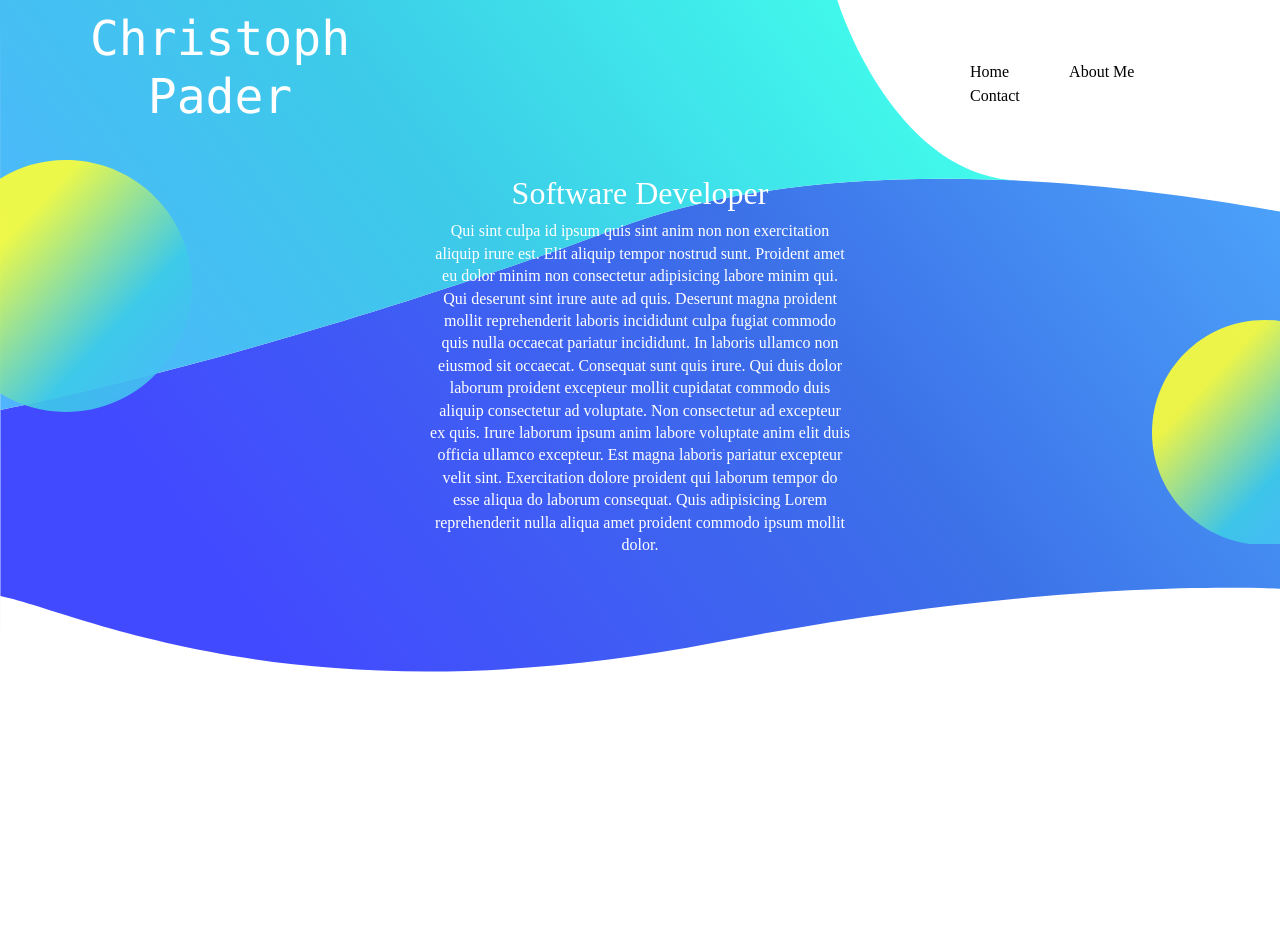
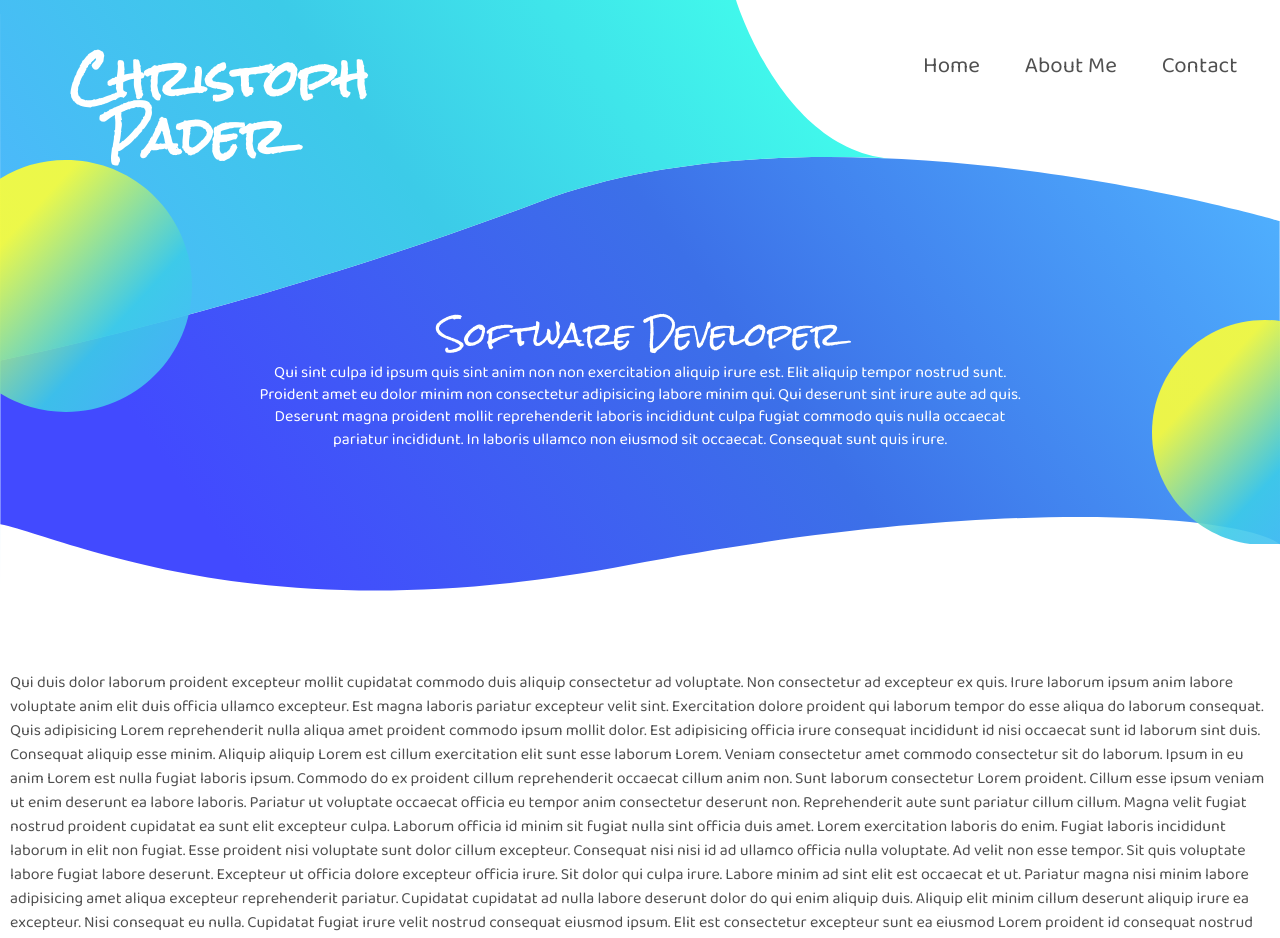
Before and after one commit to chrispad2k/chrispad2k.github.io, a React app: page / in a window 1280 px wide. Shown: the top 938 px of the page. Built offline with nearby package versions, Linux system fonts and the light colour scheme.

Commit message:
improved header and added typo

```diff
--- a/src/App.less
+++ b/src/components/App.less
@@ -1,4 +1,5 @@
-@import './styles/colors';
+@import '../styles/colors';
+@import '../styles/typo';
 
 .app {
   display: grid;
@@ -8,10 +9,7 @@
     'hd hd hd   hd   hd   hd   hd   hd   hd'
     'main main main main main main main main main'
     'ft ft ft   ft   ft   ft   ft   ft   ft';
-
   gap: 10px 10px;
-  font-family: 'Montserrat';
-  color: white;
 
   .area {
     padding: 10px;
@@ -19,56 +17,68 @@
 
   .header {
     .area();
-
-    display: grid;
-    grid-template-columns: repeat(9, 1fr);
-    grid-auto-rows: auto;
-    grid-template-areas:
-    'lg lg lg .  .  .  nv nv nv'
-    '.  .   . tx tx tx .  .  . ';
-
     grid-area: hd;
     text-align: center;
+    background: url('../../public/images/bg.svg') no-repeat;
+    background-size: 100% auto;
+    background-position: top right;
+    padding: 50px 0 200px 0;
 
-    background: url('../public/images/bg.svg') no-repeat;
-    background-size: cover;
-    padding-bottom: 100px;
+    .top {
+      display: grid;
+      grid-template-rows: auto;
+      grid-template-columns: 300px auto min-content;
+      grid-template-areas: 'lg . nv';
+      padding: 0 20px;
 
       .logo {
+        .light();
         grid-area: lg;
         font-size: 3em;
-      font-family: Monaco;
-
-      color: white;
-    }
-
-    .text {
-      grid-area: tx;
-      text-align: center;
-
-      color: white;
-
-      p {
-        line-height: 1.4em;
-      }
+        font-weight: bold;
+        align-self: center;
+        margin: 0;
+        padding-left: 50px;
       }
 
       nav {
         grid-area: nv;
-      padding: 50px;
 
         ul {
+          display: flex;
+          margin: 0;
+          padding: 0;
+          width: 100%;
           list-style-type: none;
           float: right;
 
           li {
             float: left;
+            flex: 1;
 
             a {
-            color: #000;
-            padding: 0 30px;
+              display: block;
+              font-size: 1.4em;
+              padding: 0 1em;
+              white-space: nowrap;
             }
           }
+        }
+      }
+    }
+
+    .text {
+      .light();
+      grid-area: tx;
+      text-align: center;
+      justify-self: center;
+      width: 60%;
+      margin: 0 auto;
+      padding-top: 150px;
+
+      p {
+        line-height: 1.4em;
+        margin:0;
       }
     }
 
@@ -90,20 +100,17 @@
 
   .sidebar {
     .area();
-
     grid-area: sd;
   }
 
   .main {
     .area();
-
     grid-area: main;
     overflow-y: scroll;
   }
 
   .footer {
     .area();
-
     grid-area: ft;
   }
 }
--- a/src/App.tsx
+++ b/src/components/App.tsx
@@ -1,8 +1,8 @@
 import React from 'react'
 import { LoremIpsum } from 'lorem-ipsum'
 import './App.less'
-import circleLeft from '../public/images/circle-left.svg';
-import circleRight from '../public/images/circle-right.svg';
+import circleLeft from '../../public/images/circle-left.svg';
+import circleRight from '../../public/images/circle-right.svg';
 
 const lorem = new LoremIpsum({
   sentencesPerParagraph: {
@@ -22,6 +22,7 @@ function App() {
         <img className='circle-left' src={circleLeft} />
         <img className='circle-right' src={circleRight} />
 
+        <div className='top'>
           <h1 className='logo'>Christoph Pader</h1>
 
           <nav>
@@ -31,10 +32,11 @@ function App() {
               <li><a href='#'>Contact</a></li>
             </ul>
           </nav>
+        </div>
 
         <div className='text'>
           <h2>Software Developer</h2>
-          <p>{lorem.generateParagraphs(2)}</p>
+          <p>{lorem.generateParagraphs(1)}</p>
         </div>
       </div>
       {/* <div className='sidebar' id='sidebar' /> */}
--- a/src/index.less
+++ /dev/null
@@ -1,13 +0,0 @@
-body {
-  margin: 0;
-  font-family: -apple-system, BlinkMacSystemFont, 'Segoe UI', 'Roboto', 'Oxygen',
-    'Ubuntu', 'Cantarell', 'Fira Sans', 'Droid Sans', 'Helvetica Neue',
-    sans-serif;
-  -webkit-font-smoothing: antialiased;
-  -moz-osx-font-smoothing: grayscale;
-}
-
-code {
-  font-family: source-code-pro, Menlo, Monaco, Consolas, 'Courier New',
-    monospace;
-}
--- a/src/index.tsx
+++ b/src/index.tsx
@@ -1,7 +1,7 @@
 import React from 'react';
 import ReactDOM from 'react-dom';
 import 'bootstrap/dist/css/bootstrap.min.css';
-import './index.less';
-import App from './App';
+import './styles/layout.less';
+import App from './components/App';
 
 ReactDOM.render(<App />, document.getElementById('root'));
--- a/src/styles/colors.less
+++ b/src/styles/colors.less
@@ -13,3 +13,17 @@
 @color-background:        #FFFFFF;
 @color-background-dark:   #DCDCDC;
 @color-background-darker: #A9A9A9;
+
+@color-text-dark:         #505050;
+@color-text-light:        #FFFFFF;
+@color-text:                @color-text-dark;
+@color-text-primary:        @color-primary-darker;
+@color-text-secondary:      @color-secondary-darker;
+
+.light {
+  color: @color-text-light;
+}
+
+.dark {
+  color: @color-text-dark;
+}
--- /dev/null
+++ b/src/styles/layout.less
@@ -0,0 +1,4 @@
+html, body {
+  margin: 0;
+  padding: 0;
+}
--- /dev/null
+++ b/src/styles/typo.less
@@ -0,0 +1,32 @@
+@import (css) 'https://fonts.googleapis.com/css?family=Baloo+Da+2:400,500,600,700,800&display=swap';
+@import (css) 'https://fonts.googleapis.com/css?family=Rock+Salt&display=swap';
+@import (css) 'https://fonts.googleapis.com/css?family=Source+Code+Pro&display=swap';
+@import './colors';
+
+.sans-serif {
+  font-family: 'Baloo Da 2', 'Montserrat', 'Quicksand', -apple-system, 'Segoe UI', 'sans-serif';
+}
+
+.serif {
+  font-family: 'Rock Salt', 'Quicksand', 'serif';
+}
+
+.code {
+  font-family: 'Source Code Pro', 'Source Code Variable', 'Menlo', 'Monaco', 'Consolas', 'monospace';
+}
+
+html, body {
+  .sans-serif();
+  color: @color-text;
+  -webkit-font-smoothing: antialiased;
+  -moz-osx-font-smoothing: grayscale;
+}
+
+h1, h2, h3, h4, h5, h6 {
+  .serif();
+}
+
+a, a:visited, a:hover, a:active {
+  color: inherit;
+  text-decoration: none;
+}
```
Lines whose indentation alone changed are shown as unchanged.
